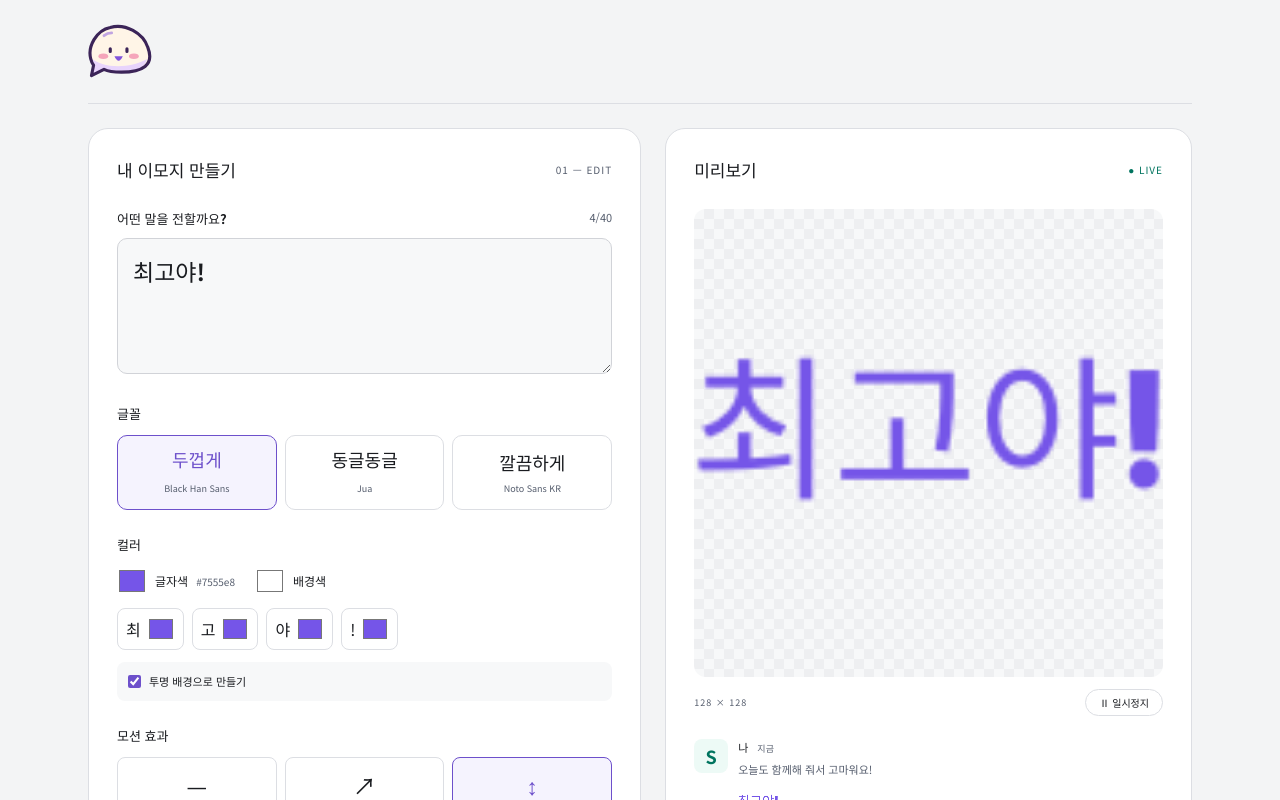
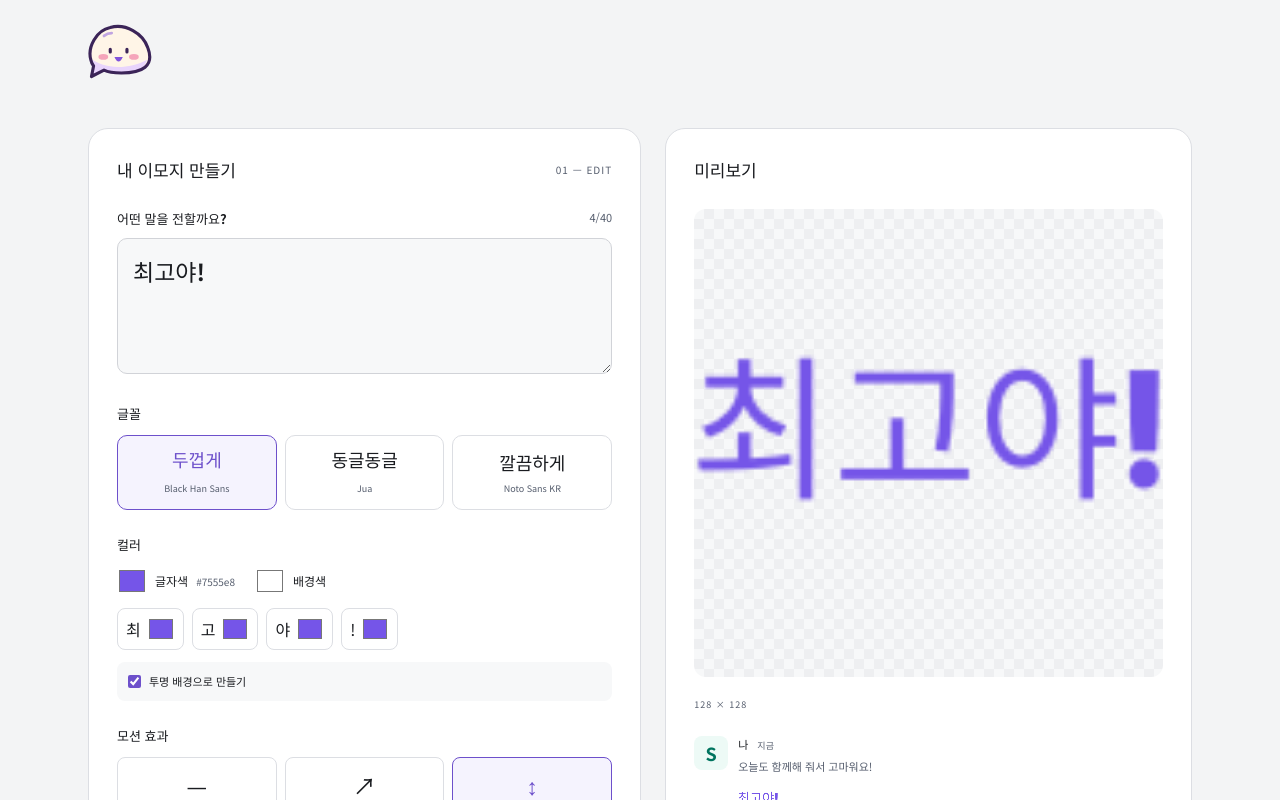
Before and after one commit to hakilee/mojji, a React (Vite) app: page / in a window 1280 px wide. Shown: the top 800 px of the page. Built offline with nearby package versions, Linux system fonts and the light colour scheme.

Commit message:
fix: simplify preview and remove header divider (#21)

```diff
--- a/specs/editor.md
+++ b/specs/editor.md
@@ -5,9 +5,9 @@ Owner: GitHub issue #1. Browser-only; input never leaves the device.
 - E1: Accept up to 40 Unicode characters across at most 3 lines. Reject blank input and extra lines with a visible message; disable download. Fit actual glyph bounds inside a 128×128 canvas with approximately 1 px edge padding, no arbitrary font-size cap, and only the extra clearance required by the selected motion. Center visible glyphs, including multiline text.
 - E2: Provide locally bundled Noto Sans KR, Black Han Sans and Jua; foreground and background colors; transparent background toggle. GIF supports binary transparency only.
 - E2a (#15): Allow independent colors per Unicode grapheme (including combined emoji), excluding whitespace controls. Preview and GIF share colors. Changing text or the overall foreground color resets individual overrides. Multicolor text retains tight bounds and motion clearance.
-- E3: Static, scale, bounce, slide, shake and roll effects loop over 1.2 seconds. Preview and export share the renderer. Pause preview without changing export. Keep the full visible text inside the canvas throughout the motion cycle, including maximum scale, translation and rotation; verify with `아기고래` in all three fonts.
+- E3: Static, scale, bounce, slide, shake and roll effects loop over 1.2 seconds. Preview and export share the renderer. Automatically animate the preview unless reduced-motion is preferred; do not show playback controls (#21). Keep the full visible text inside the canvas throughout the motion cycle, including maximum scale, translation and rotation; verify with `아기고래` in all three fonts.
 - E4: Download valid GIF89a at 128×128; 1 frame for static, 20 for motion; loop indefinitely, 60 ms per frame; clear previous transparent frames. Reject files over 128 KiB with an actionable error, never silently download oversized output.
-- E5: Open directly on the editor and preview below the header, without a marketing intro, headline or slogan block (#9). Show a responsive 1:1 square checkerboard preview with the canvas filling it without distortion; keep resolution and playback controls outside the artwork (#11). Show actual-size Slack-like message preview, explicit loading/error states, keyboard-labelled controls and responsive stacked layout. Respect reduced-motion preferences in preview. Omit promotional/helper copy from the header, motion legend, default status, Slack upload guide and footer (#13); retain functional loading/success/error announcements without an empty status spacer. Omit the transparent-background helper tagline and actual-size preview caption while keeping both controls/previews (#17).
+- E5: Open directly on the editor and preview below the header, without a marketing intro, headline or slogan block (#9). Show a responsive 1:1 square checkerboard preview with the canvas filling it without distortion; keep resolution outside the artwork (#11). Omit the LIVE badge, playback controls and header bottom divider (#21). Show actual-size Slack-like message preview, explicit loading/error states, keyboard-labelled controls and responsive stacked layout. Respect reduced-motion preferences in preview. Omit promotional/helper copy from the header, motion legend, default status, Slack upload guide and footer (#13); retain functional loading/success/error announcements without an empty status spacer. Omit the transparent-background helper tagline and actual-size preview caption while keeping both controls/previews (#17).
 - E5a (#19): UI colors use local SEED-derived palette values through semantic fg/bg/stroke CSS tokens, without installing SEED packages. Keep purple branding, explicit selected/focus/error/positive states and readable foreground contrast. Logo assets, platform icon backgrounds and user-selected GIF colors remain independent.
 - E6: No account, server upload, gallery or analytics. No copied third-party branding/assets. Korean fonts are bundled through Fontsource with their licenses.
 - E7 (#7): Use the selected C (수다모찌) text-free mochi SVG as the app symbol in header/footer and browser favicon. Use tightly cropped logo bounds, a separate square favicon, and 2% additional inset for Apple/Android regular icons; preserve artwork proportions. Generate Apple touch (180×180) and Android manifest (192×192, 512×512, plus maskable 512×512) icons from the same source. Keep platform icon backgrounds opaque and the maskable artwork inside its central safe zone. Expose the brand name 슬랙모찌 accessibly without a visible wordmark.
--- a/src/Editor.tsx
+++ b/src/Editor.tsx
@@ -12,9 +12,6 @@ import type { Settings } from "./emoji";
 
 export function Editor() {
   const [settings, setSettings] = useState(initialSettings);
-  const [paused, setPaused] = useState(
-    () => window.matchMedia("(prefers-reduced-motion: reduce)").matches,
-  );
   const [busy, setBusy] = useState(false);
   const [status, setStatus] = useState("");
   const canvas = useRef<HTMLCanvasElement>(null);
@@ -26,6 +23,7 @@ export function Editor() {
   }
 
   useEffect(() => {
+    const reducedMotion = window.matchMedia("(prefers-reduced-motion: reduce)").matches;
     let active = true;
     let frame = 0;
     async function start() {
@@ -35,11 +33,11 @@ export function Editor() {
         const ctx = canvas.current?.getContext("2d");
         const small = smallCanvas.current?.getContext("2d");
         if (ctx && small) {
-          drawEmoji(ctx, settings, paused ? 0 : (time % 1200) / 1200);
+          drawEmoji(ctx, settings, reducedMotion ? 0 : (time % 1200) / 1200);
           small.clearRect(0, 0, 128, 128);
           small.drawImage(ctx.canvas, 0, 0);
         }
-        if (!paused) frame = requestAnimationFrame(render);
+        if (!reducedMotion) frame = requestAnimationFrame(render);
       }
       frame = requestAnimationFrame(render);
     }
@@ -50,7 +48,7 @@ export function Editor() {
       active = false;
       cancelAnimationFrame(frame);
     };
-  }, [settings, paused]);
+  }, [settings]);
 
   async function download() {
     setBusy(true);
@@ -201,16 +199,12 @@ export function Editor() {
           <section className="panel preview" aria-label="미리보기">
             <div className="section-title">
               <h2>미리보기</h2>
-              <span className="live">● LIVE</span>
             </div>
             <div className="checker">
               <canvas ref={canvas} width={128} height={128} aria-label="이모지 미리보기" />
             </div>
             <div className="preview-toolbar">
               <span className="canvas-note">128 × 128</span>
-              <button className="pause" onClick={() => setPaused(!paused)}>
-                {paused ? "▶ 재생" : "Ⅱ 일시정지"}
-              </button>
             </div>
             <div className="slack-preview">
               <div className="message">
--- a/src/style.css
+++ b/src/style.css
@@ -40,7 +40,6 @@ textarea:focus-visible {
 }
 header {
   height: 104px;
-  border-bottom: 1px solid var(--color-stroke-neutral);
 }
 .brand {
   display: inline-flex;
@@ -77,9 +76,6 @@ header {
   font-size: 10px;
   letter-spacing: 1px;
   color: var(--color-fg-neutral-muted);
-}
-.section-title .live {
-  color: var(--color-fg-positive);
 }
 .field-label {
   font-size: 13px;
@@ -219,23 +215,12 @@ button[aria-pressed="true"] {
   height: auto;
 }
 .preview-toolbar {
-  display: flex;
-  align-items: center;
-  justify-content: space-between;
-  gap: 12px;
   margin-top: 12px;
 }
 .canvas-note {
   font-size: 9px;
   letter-spacing: 1px;
   color: var(--color-fg-neutral-muted);
-}
-.pause {
-  background: var(--color-bg-layer-default);
-  border: 1px solid var(--color-stroke-neutral);
-  border-radius: 20px;
-  padding: 5px 13px;
-  font-size: 10px;
 }
 .slack-preview {
   margin: 23px 0;
@@ -351,8 +336,7 @@ footer {
     background: var(--color-bg-brand-solid-pressed);
   }
   .font-options button:hover:not([aria-pressed="true"]),
-  .motion-options button:hover:not([aria-pressed="true"]),
-  .pause:hover {
+  .motion-options button:hover:not([aria-pressed="true"]) {
     background: var(--color-bg-neutral-weak-pressed);
   }
 }
```
